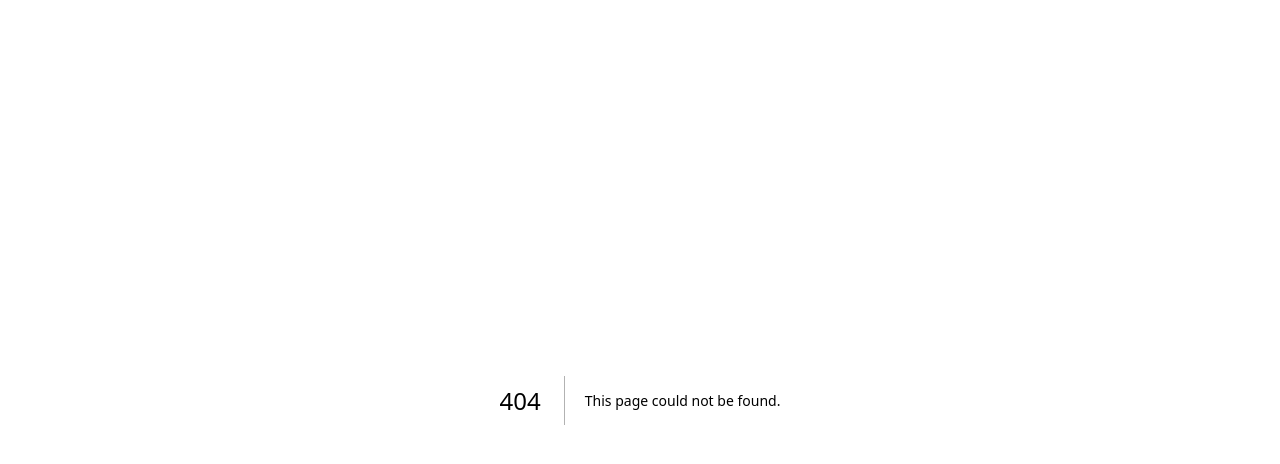
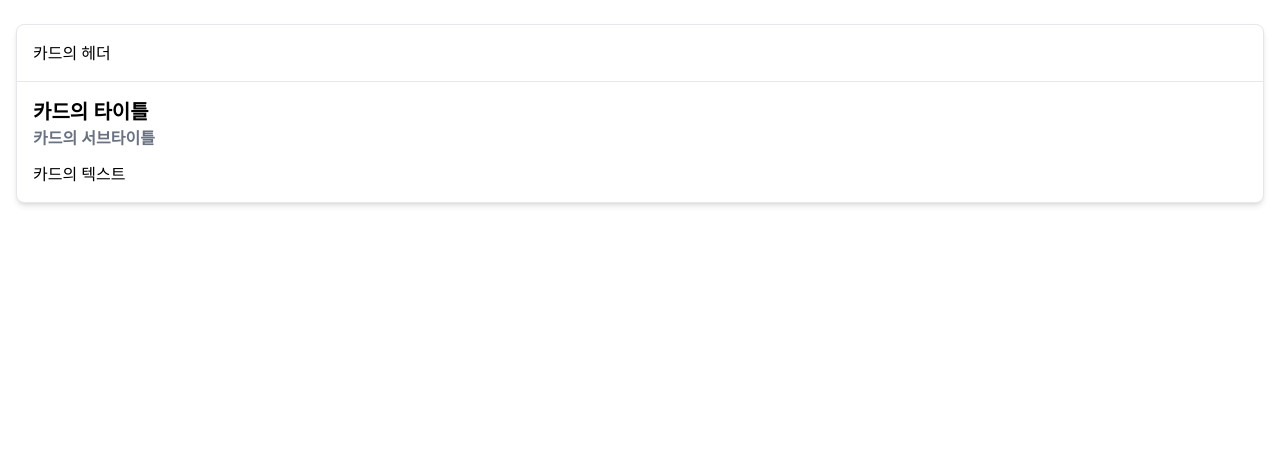
Before and after one commit to Doyage/covid-board, a Next.js app in the folder apps/web/: page /tailwind-card-example in a window 1280 px wide. Before the commit this address had no page. Shown: the top 464 px of the page. Built offline with nearby package versions, Linux system fonts and the light colour scheme.

Commit message:
feat(ui): Add  Card component

```diff
--- /dev/null
+++ b/apps/web/app/src/components/molecules/CardBody.tsx
@@ -0,0 +1,5 @@
+import React from 'react';
+
+export const CardBody = ({ children }: { children: React.ReactNode }) => (
+  <div className="p-4">{children}</div>
+);
--- /dev/null
+++ b/apps/web/app/src/components/molecules/CardHeader.tsx
@@ -0,0 +1,5 @@
+import React from 'react';
+
+export const CardHeader = ({ children }: { children: React.ReactNode }) => (
+  <div className="p-4 border-b border-gray-200">{children}</div>
+);
--- /dev/null
+++ b/apps/web/app/src/components/molecules/CardSubtitle.tsx
@@ -0,0 +1,8 @@
+import React from 'react';
+import Heading from '../atoms/Heading';
+
+export const CardSubtitle = ({ children }: { children: React.ReactNode }) => (
+  <Heading level={6} className="text-gray-500 mb-3">
+    {children}
+  </Heading>
+);
--- /dev/null
+++ b/apps/web/app/src/components/molecules/CardText.tsx
@@ -0,0 +1,5 @@
+import React from 'react';
+
+export const CardText = ({ children }: { children: React.ReactNode }) => (
+  <p className="text-base">{children}</p>
+);
--- /dev/null
+++ b/apps/web/app/src/components/molecules/CardTitle.tsx
@@ -0,0 +1,8 @@
+import React from 'react';
+import Heading from '../atoms/Heading';
+
+export const CardTitle = ({ children }: { children: React.ReactNode }) => (
+  <Heading level={5} className="text-xl font-bold">
+    {children}
+  </Heading>
+);
--- /dev/null
+++ b/apps/web/app/src/components/organisms/Card.tsx
@@ -0,0 +1,34 @@
+import React from 'react';
+import { CardBody } from '../molecules/CardBody';
+import { CardHeader } from '../molecules/CardHeader';
+import { CardSubtitle } from '../molecules/CardSubtitle';
+import { CardText } from '../molecules/CardText';
+import { CardTitle } from '../molecules/CardTitle';
+
+interface CardComposition {
+  Header: typeof CardHeader;
+  Body: typeof CardBody;
+  Title: typeof CardTitle;
+  Subtitle: typeof CardSubtitle;
+  Text: typeof CardText;
+}
+
+interface CardComponentProps {
+  children: React.ReactNode;
+}
+
+export const Card: React.FC<CardComponentProps> & CardComposition = ({
+  children,
+}) => {
+  return (
+    <div className="bg-white border border-gray-200 rounded-lg shadow-md overflow-hidden">
+      {children}
+    </div>
+  );
+};
+
+Card.Header = CardHeader;
+Card.Body = CardBody;
+Card.Title = CardTitle;
+Card.Subtitle = CardSubtitle;
+Card.Text = CardText;
--- /dev/null
+++ b/apps/web/app/tailwind-card-example/page.tsx
@@ -0,0 +1,16 @@
+import { Card } from '../src/components/organisms/Card';
+
+export default function CardPage() {
+  return (
+    <div className="container mx-auto p-4 pt-6">
+      <Card>
+        <Card.Header>카드의 헤더</Card.Header>
+        <Card.Body>
+          <Card.Title>카드의 타이틀</Card.Title>
+          <Card.Subtitle>카드의 서브타이틀</Card.Subtitle>
+          <Card.Text>카드의 텍스트</Card.Text>
+        </Card.Body>
+      </Card>
+    </div>
+  );
+}
```
